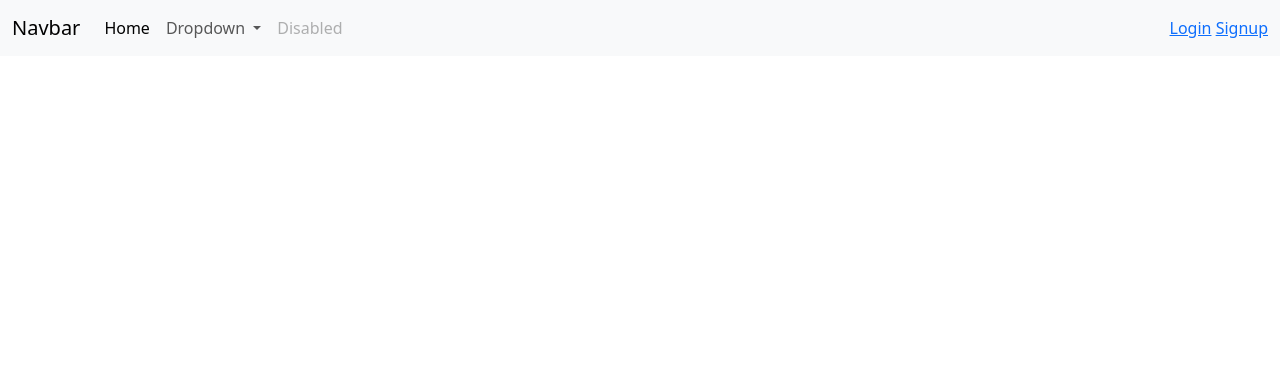
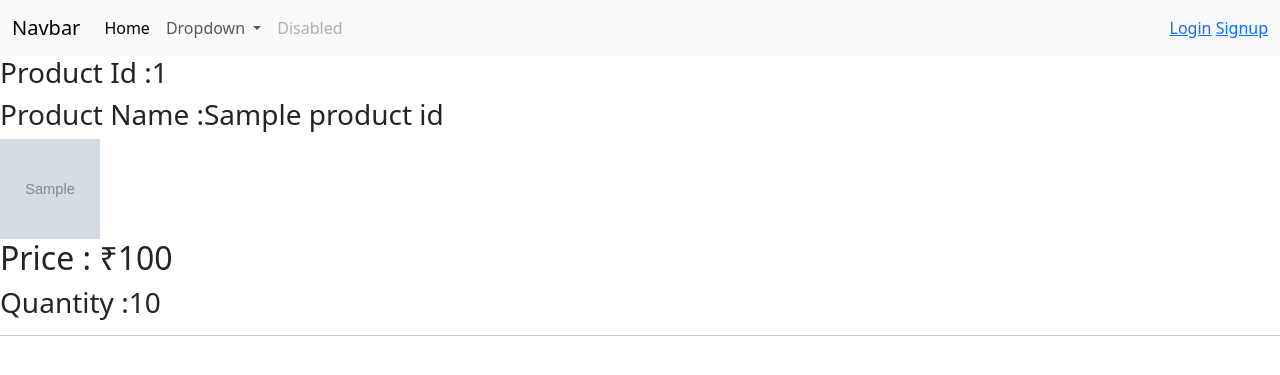
Before and after one commit to Ayush1Rajput/Full_Stack_ClassWork, a Node server app: template Backend/Project/views/cart/index.ejs in a window 1280 px wide. Shown: the top 375 px of the page. Run offline with Node 20, Linux system fonts and the light colour scheme; tables that the repository leaves empty hold one stand-in row (values such as "Sample post"); the template is opened without the code that fills it: values that come from a table or form of the project are taken from there, most other values are stand-ins (such as "Sample title", 1, 10 or a date in 2020); grey boxes marked "Sample" are stand-in pictures; some libraries are stand-ins or nearby versions.

Commit message:
Developing the Cart part

```diff
--- a/Backend/Project/views/cart/index.ejs
+++ b/Backend/Project/views/cart/index.ejs
@@ -8,6 +8,22 @@
     <title>Document</title>
   </head>
   <body>
-    <%= user.productId %>
+    <% for(let product of cart){ %>
+    <!-- <h3>Product Id :<%= product %></h3> -->
+
+    <h3>Product Id :<%= product._id %></h3>
+    <h3>Product Name :<%= product.productId.name %></h3>
+    <img
+      src="<%=product.productId.image%>"
+      alt=""
+      width="100px"
+      height="100px"
+    />
+    <h2>Price : ₹<%= product.productId.price * product.quantity %></h2>
+
+    <h3>Quantity :<%= product.quantity %></h3>
+    <hr />
+
+    <%}%>
   </body>
 </html>
```
Also changed, not shown: Backend/Project/router/cart.js (+14 -24 lines).
